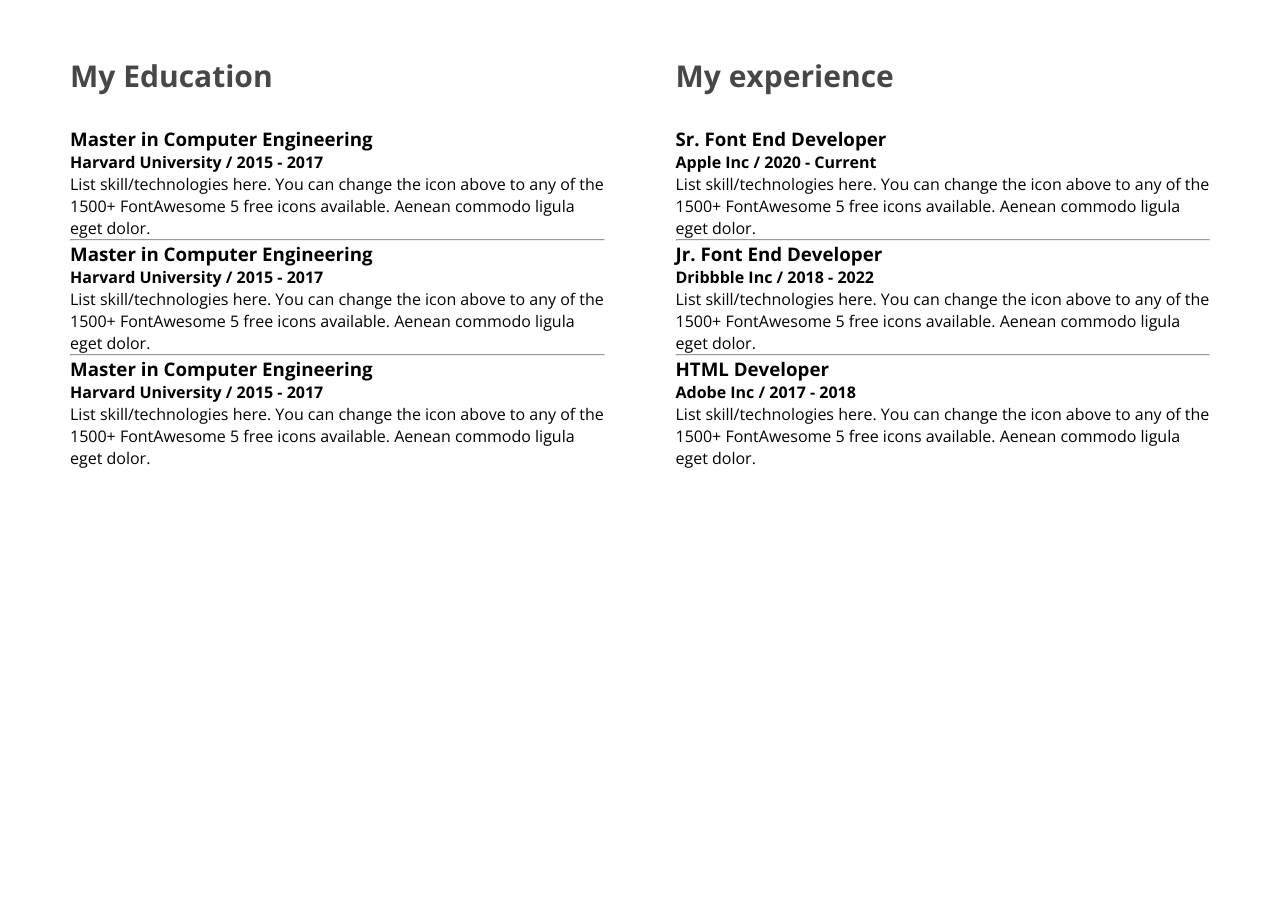
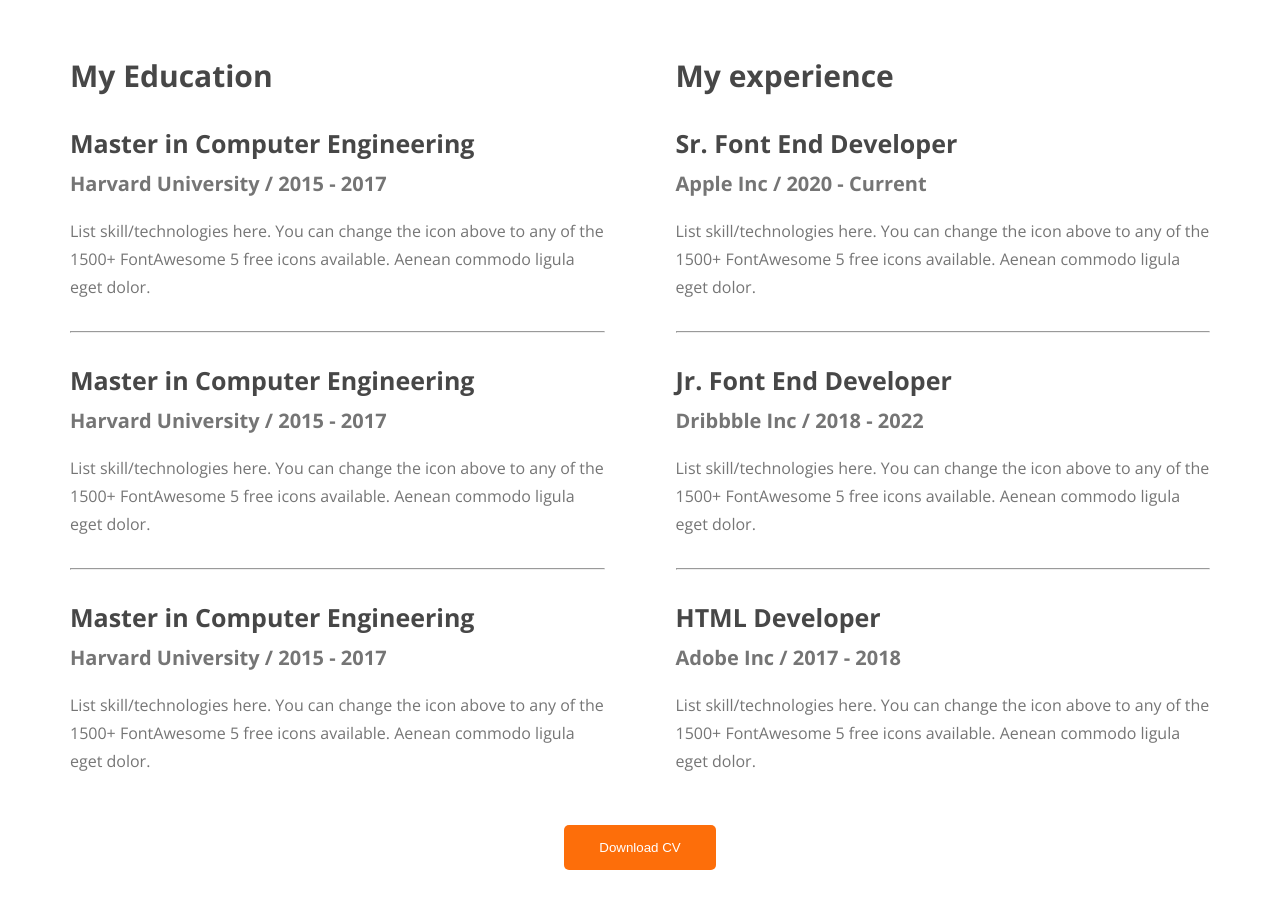
Before and after one commit to misbah-ul-hoq/developer-portfolio, a plain HTML site: page index.html in a window 1280 px wide. Shown: the part 2380-3288 px from the top of the page. Before the commit the page ends 2849 px from the top, so only its background shows below. Drawn offline with nearby package versions, Linux system fonts and the light colour scheme.

Commit message:
resume section completed

```diff
--- a/index.html
+++ b/index.html
@@ -211,6 +211,8 @@
           </div>
         </div>
         <!-- resume wrapper ends -->
+
+        <button class="btn-primary">Download CV</button>
       </section>
       <!-- resume section ends -->
 
--- a/styles/portfolio.css
+++ b/styles/portfolio.css
@@ -202,4 +202,32 @@ main section {
   font-weight: 700;
   margin-bottom: 30px;
 }
+
+.resume-item-title {
+  color: var(--Dark-02, #474747);
+  font-size: 25px;
+  font-weight: 700;
+}
+
+.resume-item-institute {
+  margin-block: 10px 20px;
+  color: var(--Dark-03, #757575);
+  font-size: 20px;
+  font-weight: 600;
+}
+
+.resume-item-description {
+  color: var(--Dark-03, #757575);
+  font-weight: 400;
+  line-height: 28px; /* 175% */
+}
+
+.resume-wrapper hr {
+  margin-block: 30px;
+}
+
+.resume button {
+  display: block;
+  margin: 50px auto;
+}
 /* resume section styles ends */
```
